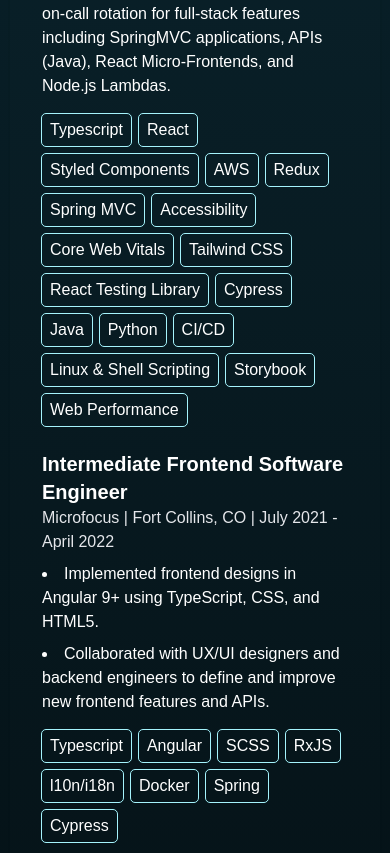
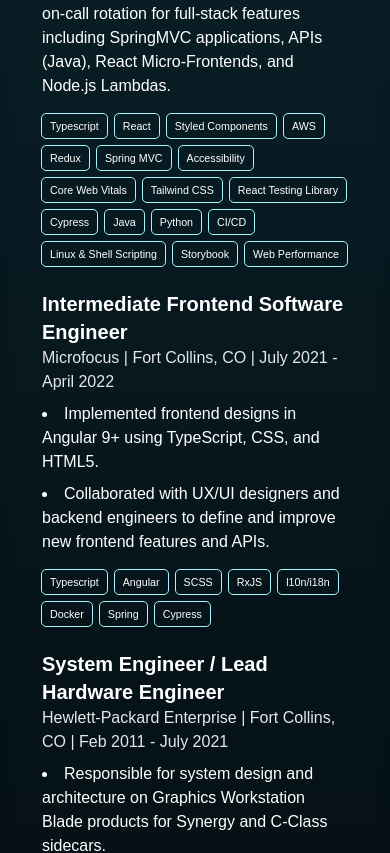
Before and after one commit to NikS-44/personal-portfolio, a Next.js app: page / in a window 390 px wide. Shown: the part 1867-2720 px from the top of the page. Built offline with nearby package versions, Linux system fonts and the light colour scheme.

Commit message:
feat: make badges more responsive

```diff
--- a/app/components/Badges.tsx
+++ b/app/components/Badges.tsx
@@ -14,9 +14,9 @@ const Badges = ({ badges }: BadgesProps) => {
     <section className={"mt-4 flex flex-wrap gap-2"}>
       {badges.map(({ text, icon }) => {
         return (
-          <div key={text} className={"rounded px-2 py-1 outline outline-1 outline-cyan-200"}>
+          <div key={text} className={"flex items-center rounded px-2 py-1 outline outline-1 outline-cyan-200"}>
             {icon}
-            <span>{text}</span>
+            <span className="text-[clamp(0.625rem,0.425rem_+_1vw,1rem)]">{text}</span>
           </div>
         );
       })}
```
